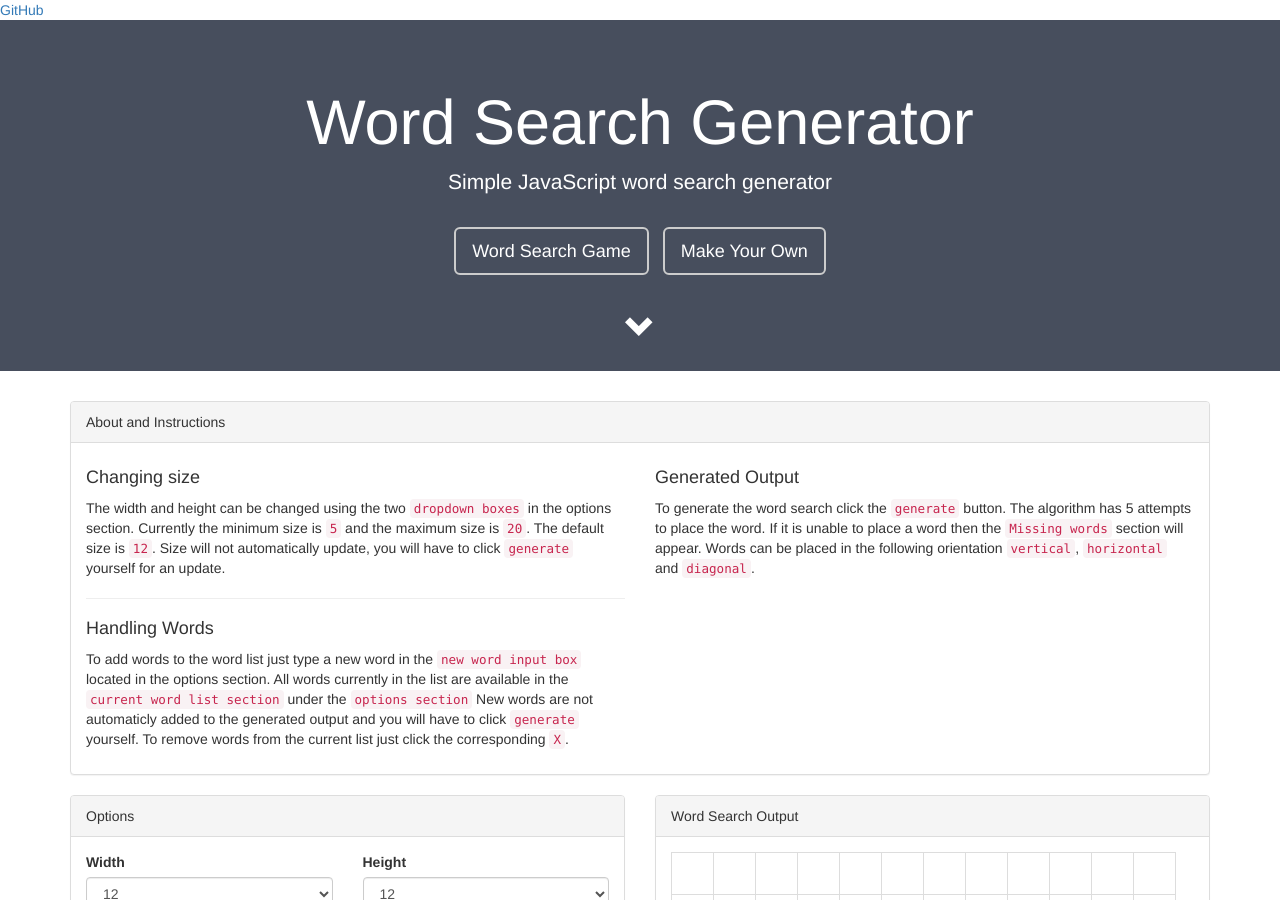
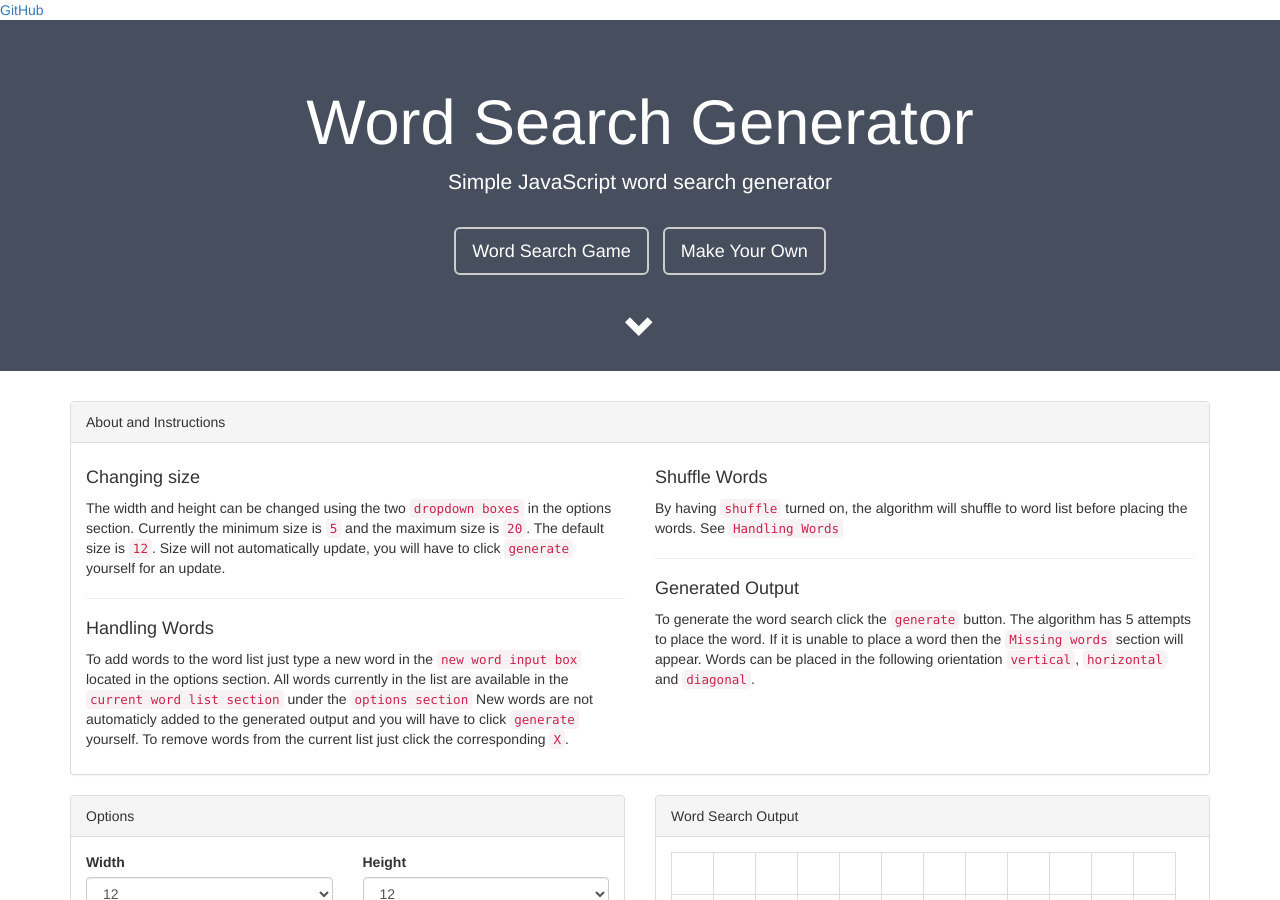
Before and after one commit to roryclaasen/word-search-generator, a Jekyll site: the page built from generator.html, in a window 1280 px wide and 900 px high. Built offline with Jekyll 4.4.1, drawn with Linux system fonts in a browser that asks for light colours; nearby versions of some CDN libraries.

Commit message:
added badge to game

```diff
--- a/assets/script/game.js
+++ b/assets/script/game.js
@@ -1,6 +1,7 @@
 $(function() {
     var table = $('table#search-output tbody');
     var wordGame = new WordGame(table);
+    var noWordsbadge = $('span#noWords');
 
     $('button#generate').click(function() {
         table.html('');
@@ -12,7 +13,7 @@ $(function() {
         wordGame.maxNumberWords = parseInt($('#maxWords').val());
 
         var charTable = wordGame.newGame();
-        var wordList = wordGame.generator.wordList;
+        var wordList = wordGame.generator.currentWordList;
 
         var list = $('#word-list > ul');
         var emptyMsg = $('#word-list > ul > li.disabled');
@@ -26,6 +27,8 @@ $(function() {
             list.append(item);
             emptyMsg.hide();
         }
+
+        noWordsbadge.html(wordList.length);
 
         for (var y = 0; y < wordGame.generator.options.height; y++) {
             var row = $('<tr></tr>');
@@ -52,6 +55,7 @@ $(function() {
             cell.addClass('word');
             cell.removeClass('marked');
         }
+        noWordsbadge.html(parseInt(noWordsbadge.html()) - 1);
         $('#word-list > ul').find(String.format("li[data-word='{0}']", word)).addClass("strike").addClass('disabled');
     };
 });
--- a/generator.html
+++ b/generator.html
@@ -31,6 +31,12 @@ defaultSize: 12
                         <hr class="col-sm-6-hr">
                     </div>
                     <div class="col-sm-6">
+                        <h4>Shuffle Words</h4>
+                        <p>
+                            By having <code>shuffle</code> turned on, the algorithm will shuffle to word list before placing the words.
+                            See <code>Handling Words</code>
+                        </p>
+                        <hr>
                         <h4>Generated Output</h4>
                         <p>
                             To generate the word search click the <code>generate</code> button.
--- a/index.html
+++ b/index.html
@@ -103,7 +103,7 @@ maxWordsMax: 20
     </div>
     <div class="col-sm-4">
         <div class="panel panel-default">
-            <div class="panel-heading">Current Word List</div>
+            <div class="panel-heading">Current Word List <span class="badge countBadge" id="noWords">0</span></div>
             <div class="panel-body word-list" id="word-list">
                 <ul class="list-group">
                     <li class="list-group-item disabled">List Empty</li>
```
